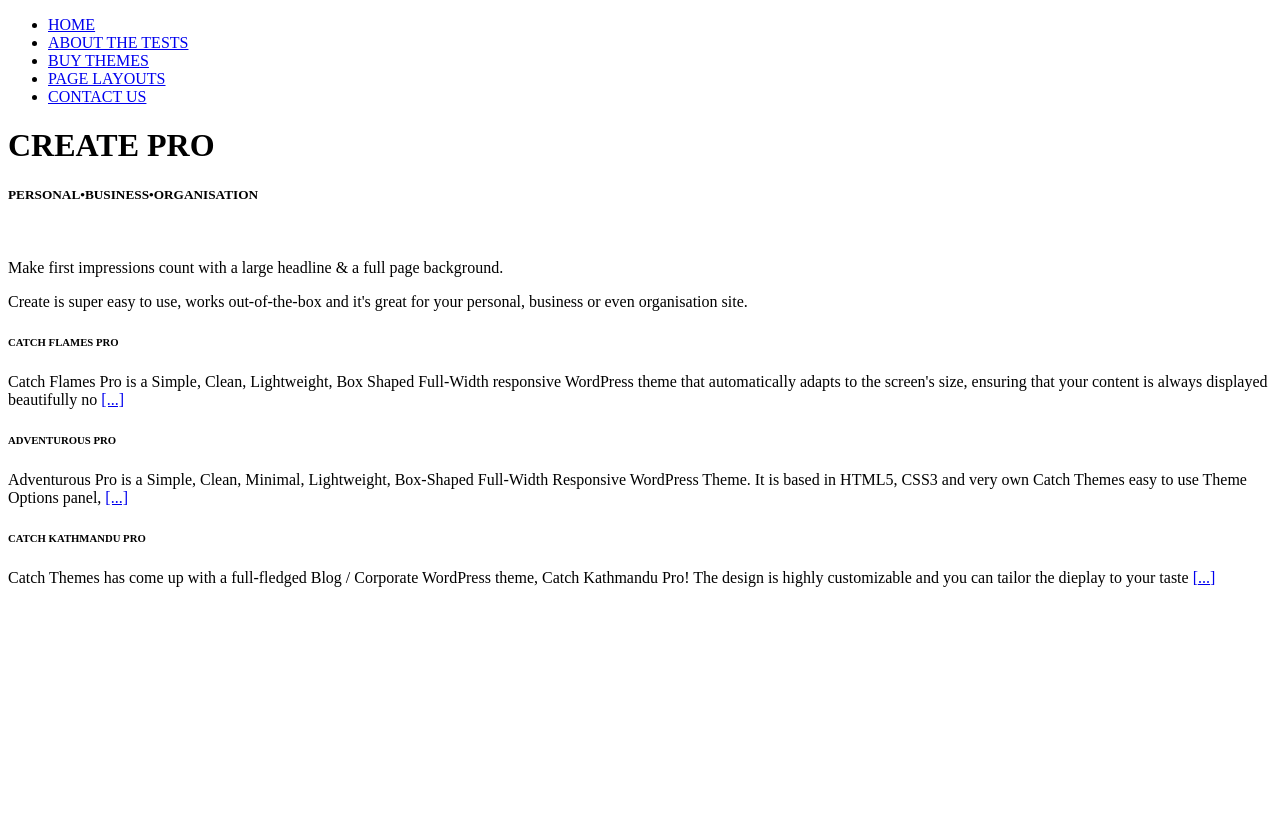
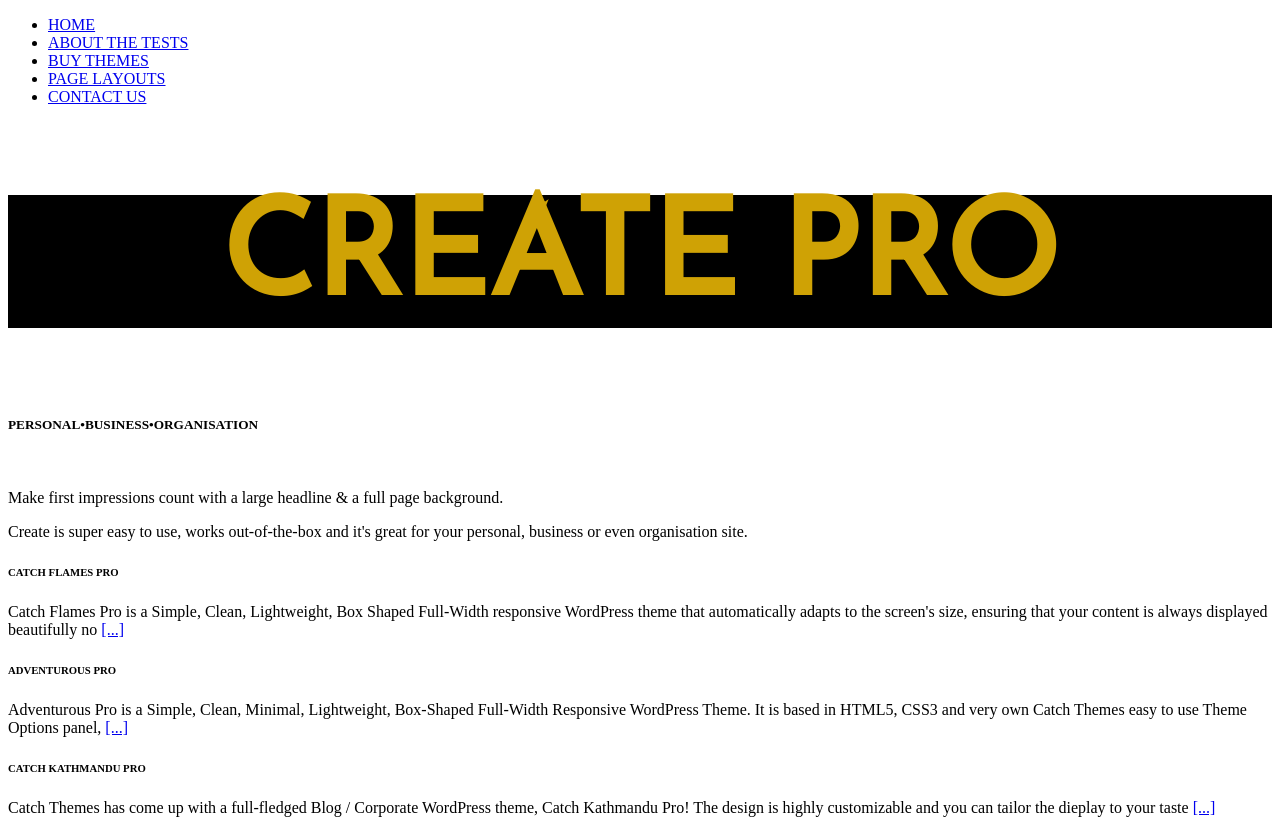
Before and after one commit to ktouchie/Maquette_Semaine1, a plain HTML site: page index.html in a window 1280 px wide. Before the commit the page ends 800 px from the top, so only its background shows below. Drawn offline with Linux system fonts and the light colour scheme.

Commit message:
Style h1

```diff
--- a/style.css
+++ b/style.css
@@ -0,0 +1,7 @@
+h1 {
+    font-size: 133px;
+    font-family: Josefin Sans, Arial;
+    color: #cfa205;
+    text-align: center;
+    background-color: #000000
+}
```
Also changed, not shown: index.html (+1 -1 lines).
